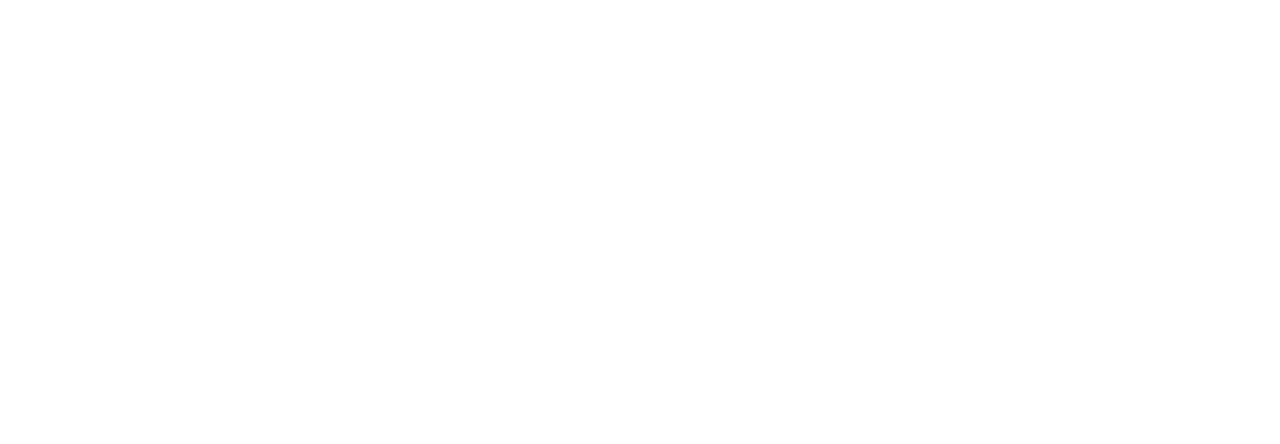
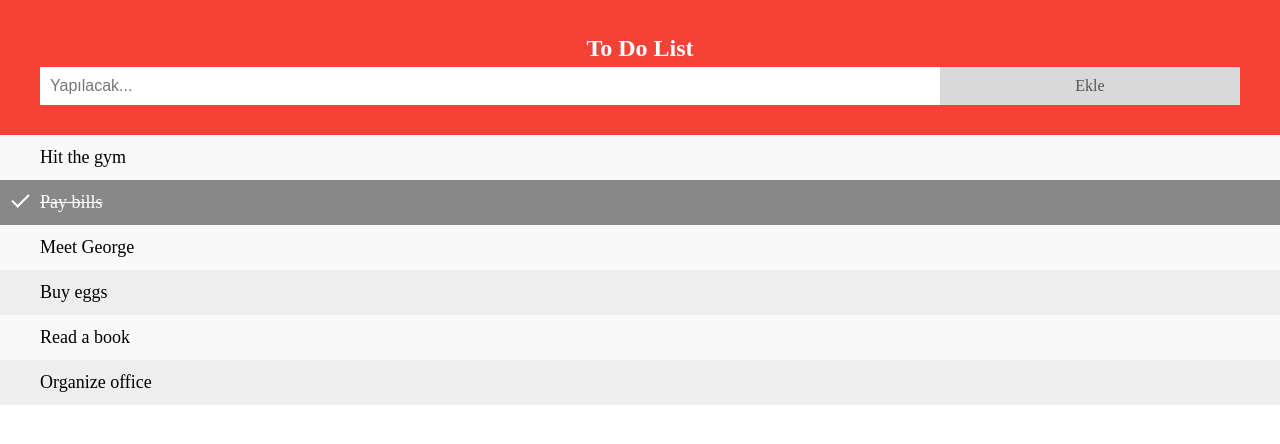
Before and after one commit to ibrahimkanber/JS-INCLASS, a plain HTML site: page lesson7/index.html in a window 1280 px wide. Drawn offline with Linux system fonts and the light colour scheme.

Commit message:
first version

```diff
--- a/lesson7/index.html
+++ b/lesson7/index.html
@@ -1,11 +1,25 @@
 <!DOCTYPE html>
-<html lang="en">
-<head>
-    <meta charset="UTF-8">
-    <meta name="viewport" content="width=device-width, initial-scale=1.0">
-    <title>Document</title>
-</head>
-<body>
-    <script src="script.js"></script>
-</body>
+<html>
+  <head>
+    <meta name="viewport" content="width=device-width, initial-scale=1" />
+    <link rel="stylesheet" href="styles.css" />
+  </head>
+  <body>
+    <div id="myDIV" class="header">
+      <h2 style="margin: 5px">To Do List</h2>
+      <input type="text" id="myInput" placeholder="Yapılacak..." />
+      <span class="addBtn" id="todo_button">Ekle</span>
+    </div>
+
+    <ul id="myUL">
+      <li>Hit the gym</li>
+      <li class="checked">Pay bills</li>
+      <li>Meet George</li>
+      <li>Buy eggs</li>
+      <li>Read a book</li>
+      <li>Organize office</li>
+    </ul>
+
+    <script src="index.js"></script>
+  </body>
 </html>
--- /dev/null
+++ b/lesson7/index.js
@@ -0,0 +1,47 @@
+const todoList=[];
+const todoListEl=document.querySelector("#myUL");
+
+document.querySelector("#todo_button").addEventListener("click",addTodo);
+
+function addTodo(){
+    const todoText=document.querySelector("#myInput").value;
+    console.log(todoText);
+
+    const todoObject={
+        id:counter,
+        todoText:todoText,
+        isDone:false
+    };
+
+    todoList.push(todoObject);
+
+}
+
+function doneTode(todoId){
+    const selectedTodoId=todoList.findIndex(todo=>todo.id==todoId);
+
+    todoList[selectedTodoId]
+
+
+}
+
+
+
+
+// [
+//     {   id:0,
+//         todoText:"Eve gideceğim",
+//         isDone:false
+//     },
+//     {
+//         id:1,
+//         todoText:"Çöpler toparlanacak",
+//         isDone:
+//     },
+//     {
+//         id:2,
+//         todoText:"Köpeği gezdirecek",
+
+//     }
+
+// ]
--- /dev/null
+++ b/lesson7/styles.css
@@ -0,0 +1,120 @@
+body {
+  margin: 0;
+  min-width: 250px;
+}
+
+/* Include the padding and border in an element's total width and height */
+* {
+  box-sizing: border-box;
+}
+
+/* Remove margins and padding from the list */
+ul {
+  margin: 0;
+  padding: 0;
+}
+
+/* Style the list items */
+ul li {
+  cursor: pointer;
+  position: relative;
+  padding: 12px 8px 12px 40px;
+  list-style-type: none;
+  background: #eee;
+  font-size: 18px;
+  transition: 0.2s;
+
+  /* make the list items unselectable */
+  -webkit-user-select: none;
+  -moz-user-select: none;
+  -ms-user-select: none;
+  user-select: none;
+}
+
+/* Set all odd list items to a different color (zebra-stripes) */
+ul li:nth-child(odd) {
+  background: #f9f9f9;
+}
+
+/* Darker background-color on hover */
+ul li:hover {
+  background: #ddd;
+}
+
+/* When clicked on, add a background color and strike out text */
+ul li.checked {
+  background: #888;
+  color: #fff;
+  text-decoration: line-through;
+}
+
+/* Add a "checked" mark when clicked on */
+ul li.checked::before {
+  content: "";
+  position: absolute;
+  border-color: #fff;
+  border-style: solid;
+  border-width: 0 2px 2px 0;
+  top: 10px;
+  left: 16px;
+  transform: rotate(45deg);
+  height: 15px;
+  width: 7px;
+}
+
+/* Style the close button */
+.close {
+  position: absolute;
+  right: 0;
+  top: 0;
+  padding: 12px 16px 12px 16px;
+}
+
+.close:hover {
+  background-color: #f44336;
+  color: white;
+}
+
+/* Style the header */
+.header {
+  background-color: #f44336;
+  padding: 30px 40px;
+  color: white;
+  text-align: center;
+}
+
+/* Clear floats after the header */
+.header:after {
+  content: "";
+  display: table;
+  clear: both;
+}
+
+/* Style the input */
+input {
+  margin: 0;
+  border: none;
+  border-radius: 0;
+  width: 75%;
+  padding: 10px;
+  float: left;
+  font-size: 16px;
+}
+
+/* Style the "Add" button */
+.addBtn {
+  padding: 10px;
+  width: 25%;
+  background: #d9d9d9;
+  color: #555;
+  float: left;
+  text-align: center;
+  font-size: 16px;
+  cursor: pointer;
+  transition: 0.3s;
+  border-radius: 0;
+}
+
+.addBtn:hover {
+  background-color: #bbb;
+}
```
Also changed, not shown: lesson7/script.js (deleted).
